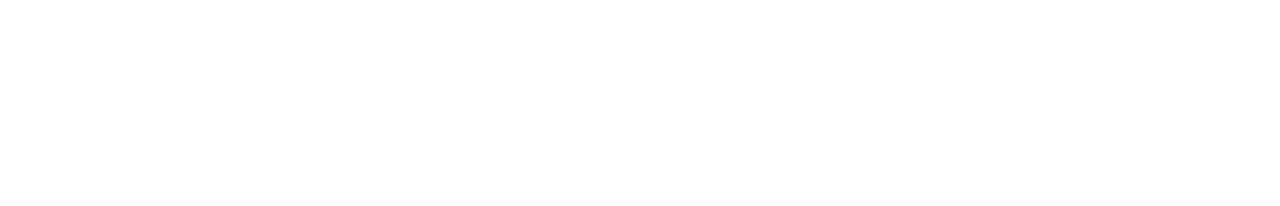
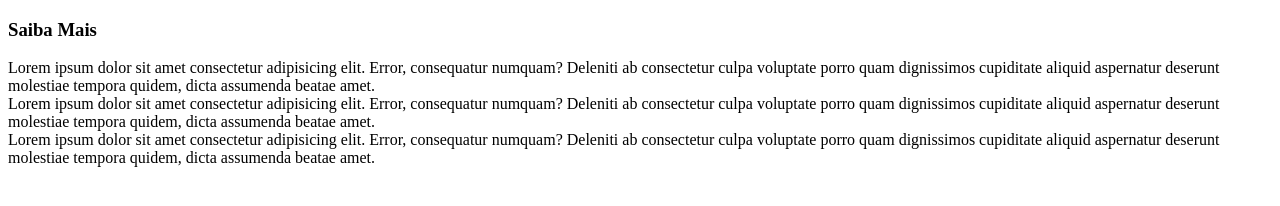
Before and after one commit to renata21lima/responsive-flexbox-example, a plain HTML site: page index.html in a window 1280 px wide. Drawn offline with Linux system fonts and the light colour scheme; files that its build step writes are made by us from their sources.

Commit message:
feat: add main

```diff
--- a/index.html
+++ b/index.html
@@ -8,6 +8,15 @@
     <title>FlexBox</title>
 </head>
 <body>
-
+    <main>
+        <section>
+            <h3>Saiba Mais</h3>
+            <div class="details">
+                <div class="card">Lorem ipsum dolor sit amet consectetur adipisicing elit. Error, consequatur numquam? Deleniti ab consectetur culpa voluptate porro quam dignissimos cupiditate aliquid aspernatur deserunt molestiae tempora quidem, dicta assumenda beatae amet.</div>
+                <div class="card">Lorem ipsum dolor sit amet consectetur adipisicing elit. Error, consequatur numquam? Deleniti ab consectetur culpa voluptate porro quam dignissimos cupiditate aliquid aspernatur deserunt molestiae tempora quidem, dicta assumenda beatae amet.</div>
+                <div class="card">Lorem ipsum dolor sit amet consectetur adipisicing elit. Error, consequatur numquam? Deleniti ab consectetur culpa voluptate porro quam dignissimos cupiditate aliquid aspernatur deserunt molestiae tempora quidem, dicta assumenda beatae amet.</div>
+            </div>
+        </section>
+    </main>
 </body>
 </html>
```
